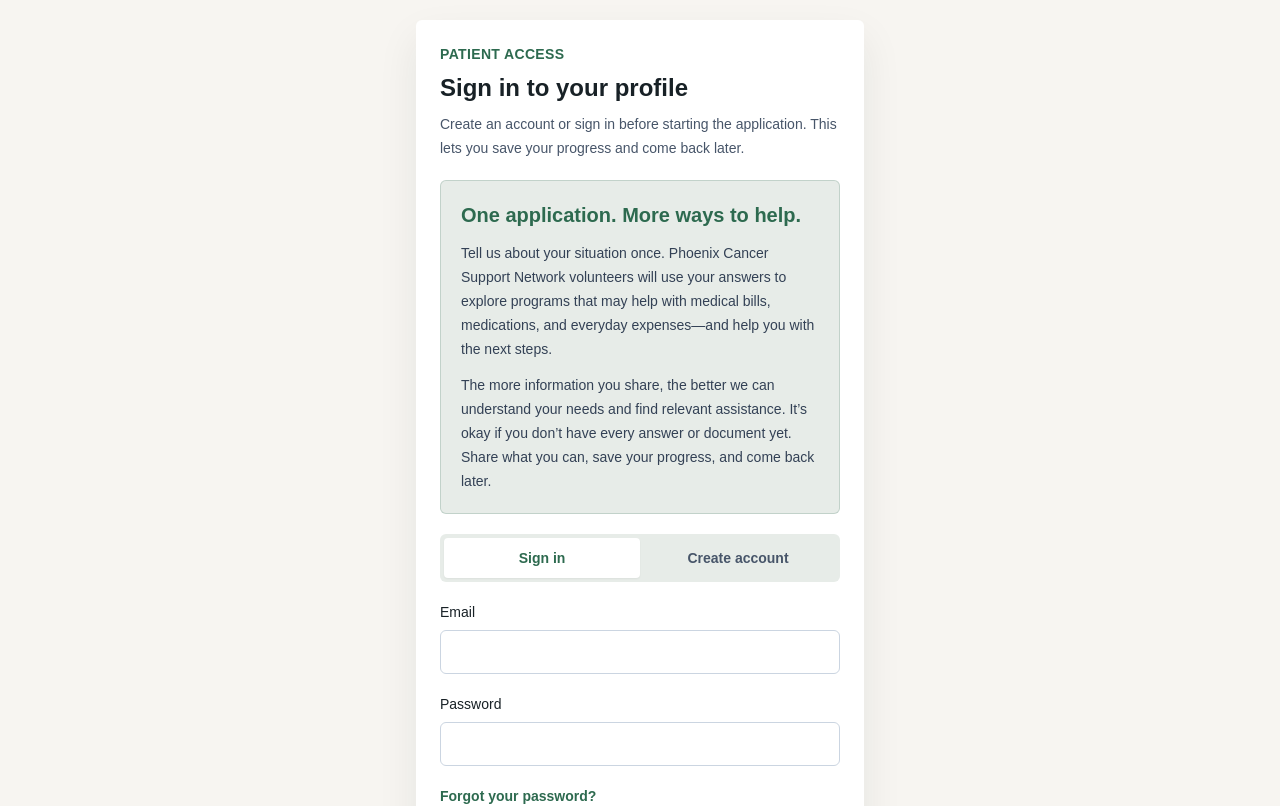
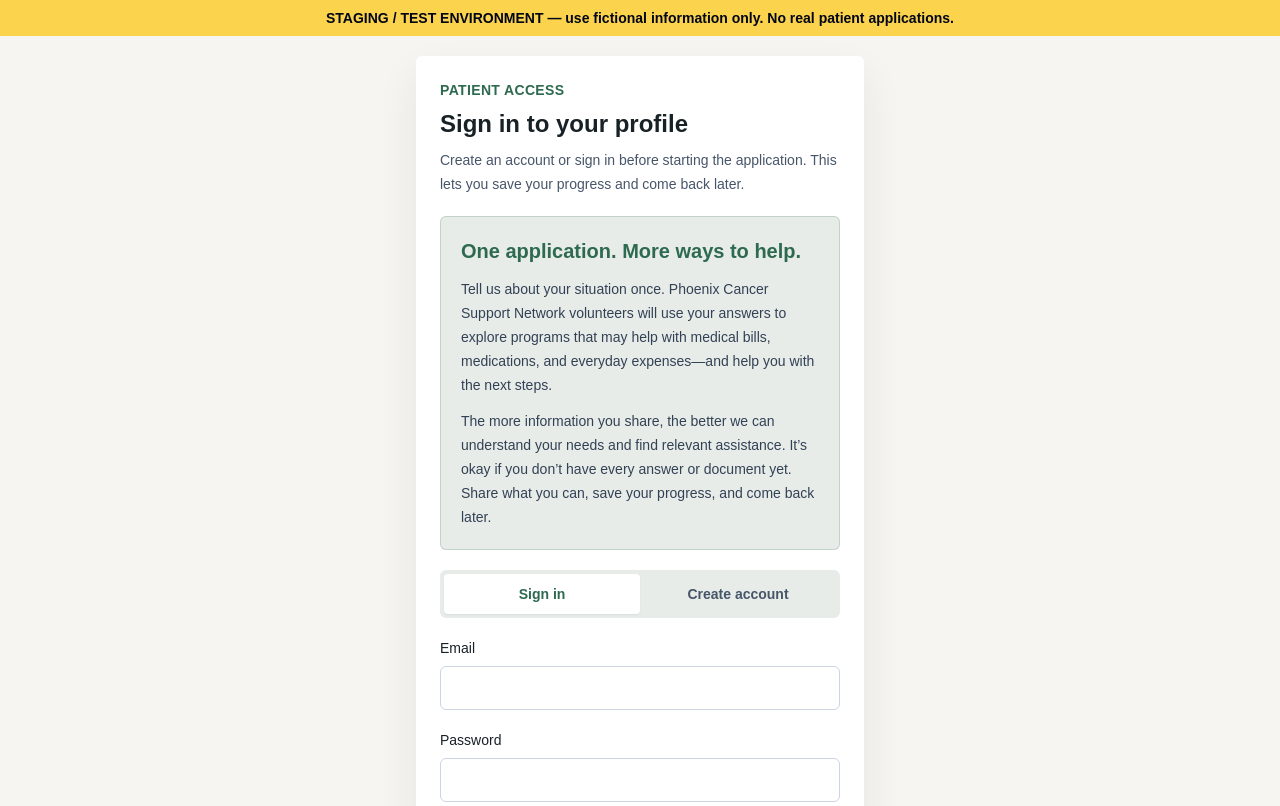
Before and after one commit to feliceleavitt/pcsn-patient-assistance, a Next.js app: page /patient/login in a window 1280 px wide. Shown: the top 806 px of the page. Built offline with nearby package versions, Linux system fonts and the light colour scheme.

Commit message:
Add intake balance estimates and staging banner

```diff
--- a/app/layout.tsx
+++ b/app/layout.tsx
@@ -1,5 +1,6 @@
 import type { Metadata } from "next";
 import "./globals.css";
+import { EnvironmentBanner } from "@/components/EnvironmentBanner";
 
 export const metadata: Metadata = {
   title: "PCSN Financial Assistance",
@@ -13,7 +14,7 @@ export default function RootLayout({
 }>) {
   return (
     <html lang="en">
-      <body>{children}</body>
+      <body><EnvironmentBanner />{children}</body>
     </html>
   );
 }
--- /dev/null
+++ b/components/EnvironmentBanner.tsx
@@ -0,0 +1,6 @@
+export function EnvironmentBanner() {
+  // Vercel sets this server-side value for Preview deployments. Local use is
+  // marked too, so staff do not mistake a development session for production.
+  if (process.env.VERCEL_ENV === "production") return null;
+  return <div role="status" className="sticky top-0 z-50 bg-amber-300 px-4 py-2 text-center text-sm font-bold text-slate-950">STAGING / TEST ENVIRONMENT — use fictional information only. No real patient applications.</div>;
+}
--- a/lib/intake/submission-mapping.ts
+++ b/lib/intake/submission-mapping.ts
@@ -29,7 +29,7 @@ export function mapIntakeSubmission(payload: IntakePayload, userId: string, encr
       hospital_account_number: payload.hospital.accountNumber || null, guarantor_number: payload.hospital.guarantorNumber || null,
       treatment_facilities: payload.hospital.treatmentFacilities ?? [], billing_entities: (payload.hospital.billingEntities ?? []).map((entity) => ({ ...entity, ...normalizeBillingEntity(entity.name) })),
       has_insurance: payload.insurance.hasInsurance,
-      insurance_details: { ...payload.insurance, volunteerAccessConsent: payload.consent.volunteerAccessConsent, volunteerAccessConsentedAt: payload.consent.signedAt, financialNeeds: payload.household.financialNeeds, utilities: payload.household.financialNeeds?.includes("electricity_gas") ? payload.household.utilities : undefined, socialSecurityNumber: encryptedSsn ? { encrypted: encryptedSsn.encrypted.toString("base64"), iv: encryptedSsn.iv, tag: encryptedSsn.tag, last4: ssn.slice(-4) } : undefined, cancerStage: payload.diagnosis.cancerStage, diagnosisApproximate: payload.diagnosis.diagnosisDate, treatments: payload.diagnosis.treatments, medications: payload.diagnosis.medications, pharmacyName: payload.diagnosis.pharmacyName, mayoFinancialAssistance: mayo ? { ...mayo, applicantFirstName: mayo.applicantFirstName || (selfApplicant ? payload.patient.firstName : ""), applicantLastName: mayo.applicantLastName || (selfApplicant ? payload.patient.lastName : ""), responsiblePartyBirthDate: mayo.responsiblePartyBirthDate || (selfApplicant ? payload.patient.dateOfBirth : ""), location: "Mayo Clinic Arizona" } : undefined },
+      insurance_details: { ...payload.insurance, volunteerAccessConsent: payload.consent.volunteerAccessConsent, volunteerAccessConsentedAt: payload.consent.signedAt, financialNeeds: payload.household.financialNeeds, utilities: payload.household.financialNeeds?.includes("electricity_gas") ? payload.household.utilities : undefined, estimatedMedicalBillAmount: payload.hospital.estimatedMedicalBillAmount || undefined, medicalBillAmountUnknown: payload.hospital.medicalBillAmountUnknown === true, socialSecurityNumber: encryptedSsn ? { encrypted: encryptedSsn.encrypted.toString("base64"), iv: encryptedSsn.iv, tag: encryptedSsn.tag, last4: ssn.slice(-4) } : undefined, cancerStage: payload.diagnosis.cancerStage, diagnosisApproximate: payload.diagnosis.diagnosisDate, treatments: payload.diagnosis.treatments, medications: payload.diagnosis.medications, pharmacyName: payload.diagnosis.pharmacyName, mayoFinancialAssistance: mayo ? { ...mayo, applicantFirstName: mayo.applicantFirstName || (selfApplicant ? payload.patient.firstName : ""), applicantLastName: mayo.applicantLastName || (selfApplicant ? payload.patient.lastName : ""), responsiblePartyBirthDate: mayo.responsiblePartyBirthDate || (selfApplicant ? payload.patient.dateOfBirth : ""), location: "Mayo Clinic Arizona" } : undefined },
       monthly_income: payload.household.monthlyIncome, annual_income: payload.household.annualIncome, household_size: payload.household.householdSize, employment_status: payload.household.employmentStatus, household_members: payload.household.members,
       consent_release: payload.consent.releaseMedicalFinancial, consent_contact_permission: payload.consent.contactPermission, signature: payload.consent.signature, signed_at: payload.consent.signedAt,
     },
--- a/lib/types.ts
+++ b/lib/types.ts
@@ -90,6 +90,8 @@ export type IntakePayload = {
     guarantorNumber?: string;
     treatmentFacilities?: string[];
     billingEntities?: Array<{ name: string; catalogId?: string; accountNumber?: string; billType?: string; documentId?: string; matchState: "matched" | "unmatched" | "ambiguous" }>;
+    estimatedMedicalBillAmount?: number | string;
+    medicalBillAmountUnknown?: boolean;
     mayoFinancialAssistance?: MayoFinancialAssistance;
   };
   insurance: {
@@ -118,7 +120,7 @@ export type IntakePayload = {
   };
   household: {
     financialNeeds?: string[];
-    utilities?: { utilityProvider?: string; accountHolder?: string; serviceAddress?: string; shutoff?: string; utilitiesInRent?: string };
+    utilities?: { utilityProvider?: string; accountHolder?: string; serviceAddress?: string; shutoff?: string; utilitiesInRent?: string; overdueBalance?: number | string; balanceUnknown?: boolean };
     monthlyIncome: number | string;
     annualIncome: number | string;
     householdSize: number;
```
Also changed, not shown: components/intake/IntakeForm.tsx (+3 -0 lines).
